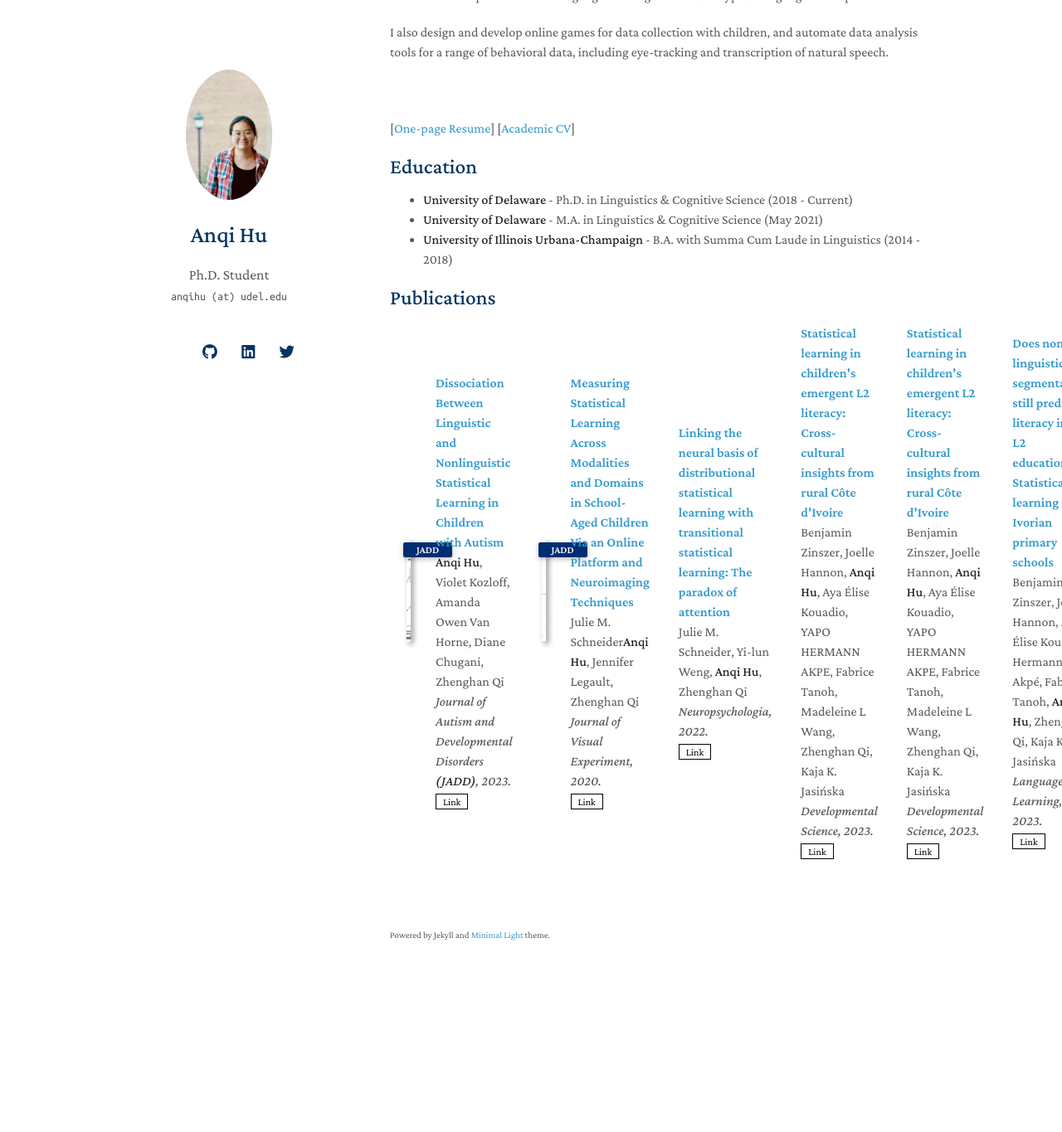
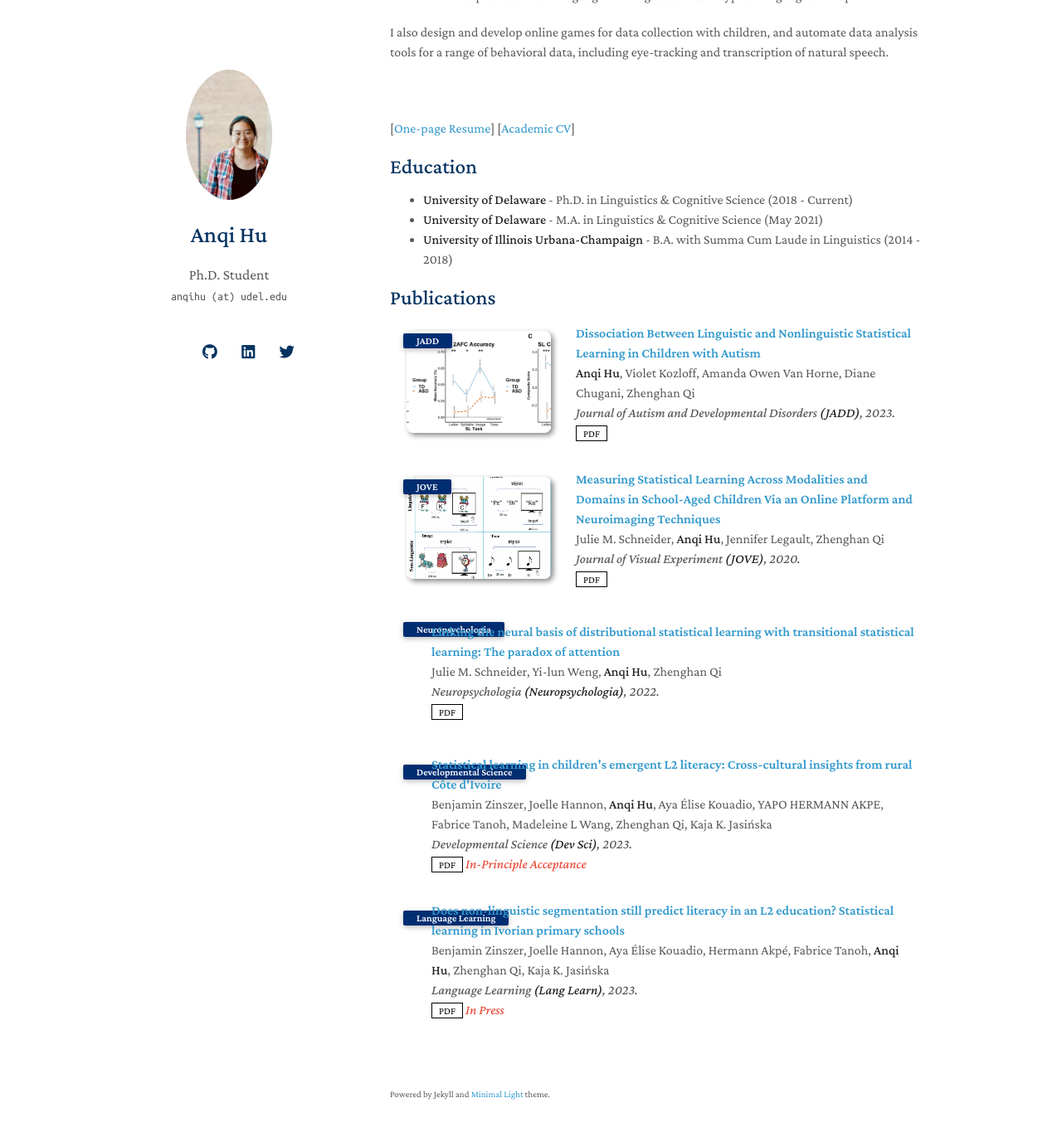
Before and after one commit to anqihu2/anqihu2.github.io, a Jekyll site: the page built from index.md, in a window 1280 px wide and 1400 px high, scrolled down 266 px. Shown: the top 1365 px of the window at 83% size. Built offline with Jekyll 4.4.1, drawn with Linux system fonts in a browser that asks for light colours; nearby versions of some CDN libraries; a style sheet for code colours, icons or effects is not loaded; our own code applies the rules of GitHub Pages for plain Markdown files; before the commit the page ends 1474 px from its top, so only the background shows below that.

Commit message:
Added academic CV. Updated Publications formatting.

```diff
--- /dev/null
+++ b/_data/publications.yml
@@ -0,0 +1,35 @@
+main:
+
+  - title: Dissociation Between Linguistic and Nonlinguistic Statistical Learning in Children with Autism
+    authors: <strong>Anqi Hu</strong>, Violet Kozloff, Amanda Owen Van Horne, Diane Chugani, Zhenghan Qi
+    conference_short: JADD
+    conference: Journal of Autism and Developmental Disorders <strong>(JADD)</strong>, 2023.
+    pdf: https://link.springer.com/article/10.1007/s10803-023-05902-1
+    image: ./assets/img/jadd_figure.png
+
+  - title: "Measuring Statistical Learning Across Modalities and Domains in School-Aged Children Via an Online Platform and Neuroimaging Techniques"
+    authors: Julie M. Schneider, <strong>Anqi Hu</strong>, Jennifer Legault, Zhenghan Qi
+    conference_short: JOVE
+    conference: Journal of Visual Experiment <strong>(JOVE)</strong>, 2020.
+    pdf: https://bpb-us-w2.wpmucdn.com/sites.udel.edu/dist/b/6253/files/2020/07/Schneider-et-al.-2020-Measuring-Statistical-Learning-Across-Modalities-and-Domains-in-School-Aged-Children-Via-an-Online-Platform-an.pdf
+    image: ./assets/img/jove_figure.jpeg
+
+  - title: "Linking the neural basis of distributional statistical learning with transitional statistical learning: The paradox of attention"
+    authors: Julie M. Schneider, Yi-lun Weng, <strong>Anqi Hu</strong>, Zhenghan Qi
+    conference_short: Neuropsychologia
+    conference: Neuropsychologia <strong>(Neuropsychologia)</strong>, 2022.
+    pdf: https://www.sciencedirect.com/science/article/abs/pii/S0028393222001439
+
+  - title: "Statistical learning in children's emergent L2 literacy: Cross-cultural insights from rural Côte d'Ivoire"
+    authors: Benjamin Zinszer, Joelle Hannon, <strong>Anqi Hu</strong>, Aya Élise Kouadio, YAPO HERMANN AKPE, Fabrice Tanoh, Madeleine L Wang, Zhenghan Qi, Kaja K. Jasińska
+    conference_short: Developmental Science
+    conference: Developmental Science <strong>(Dev Sci)</strong>, 2023.
+    pdf: https://osf.io/preprints/africarxiv/q8k5w/
+    notes: In-Principle Acceptance
+
+  - title: "Does non-linguistic segmentation still predict literacy in an L2 education? Statistical learning in Ivorian primary schools"
+    authors: Benjamin Zinszer, Joelle Hannon, Aya Élise Kouadio, Hermann Akpé, Fabrice Tanoh, <strong>Anqi Hu</strong>, Zhenghan Qi, Kaja K. Jasińska
+    conference_short: Language Learning
+    conference: Language Learning <strong>(Lang Learn)</strong>, 2023.
+    pdf: https://osf.io/6kc9m
+    notes: In Press
--- a/_includes/publications.md
+++ b/_includes/publications.md
@@ -3,77 +3,50 @@
 <div class="publications">
 <ol class="bibliography">
 
+{% for link in site.data.publications.main %}
+
 <li>
 <div class="pub-row">
-
   <div class="col-sm-3 abbr" style="position: relative;padding-right: 15px;padding-left: 15px;">
-    <img src="assets/img/jadd_figure.png" class="teaser img-fluid z-depth-1">
-    <abbr class="badge">JADD</abbr>
+    {% if link.image %}
+    <img src="{{ link.image }}" class="teaser img-fluid z-depth-1" style="width=100;height=40%">
+    {% endif %}
+    {% if link.conference_short %}
+    <abbr class="badge">{{ link.conference_short }}</abbr>
+    {% endif %}
   </div>
-
   <div class="col-sm-9" style="position: relative;padding-right: 15px;padding-left: 20px;">
-    <div class="title"><a href="https://link.springer.com/article/10.1007/s10803-023-05902-1">Dissociation Between Linguistic and Nonlinguistic Statistical Learning in Children with Autism</a></div>
-    <div class="author"><strong>Anqi Hu</strong>, Violet Kozloff, Amanda Owen Van Horne, Diane Chugani, Zhenghan Qi </div>
-    <div class="periodical"><em>Journal of Autism and Developmental Disorders <strong>(JADD)</strong>, 2023.</em></div>
+      <div class="title"><a href="{{ link.pdf }}">{{ link.title }}</a></div>
+      <div class="author">{{ link.authors }}</div>
+      <div class="periodical"><em>{{ link.conference }}</em>
+      </div>
     <div class="links">
-      <a href="https://link.springer.com/article/10.1007/s10803-023-05902-1" class="btn btn-sm z-depth-0" role="button" target="_blank" style="font-size:12px;">Link</a>
+      {% if link.pdf %}
+      <a href="{{ link.pdf }}" class="btn btn-sm z-depth-0" role="button" target="_blank" style="font-size:12px;">PDF</a>
+      {% endif %}
+      {% if link.code %}
+      <a href="{{ link.code }}" class="btn btn-sm z-depth-0" role="button" target="_blank" style="font-size:12px;">Code</a>
+      {% endif %}
+      {% if link.page %}
+      <a href="{{ link.page }}" class="btn btn-sm z-depth-0" role="button" target="_blank" style="font-size:12px;">Project Page</a>
+      {% endif %}
+      {% if link.bibtex %}
+      <a href="{{ link.bibtex }}" class="btn btn-sm z-depth-0" role="button" target="_blank" style="font-size:12px;">BibTex</a>
+      {% endif %}
+      {% if link.notes %}
+      <strong> <i style="color:#e74d3c">{{ link.notes }}</i></strong>
+      {% endif %}
+      {% if link.others %}
+      {{ link.others }}
+      {% endif %}
     </div>
   </div>
-
-  <div class="col-sm-3 abbr" style="position: relative;padding-right: 15px;padding-left: 15px;">
-    <img src="assets/img/jove_figure.jpeg" class="teaser img-fluid z-depth-1">
-    <abbr class="badge">JADD</abbr>
-  </div>
-
-  <div class="col-sm-9" style="position: relative;padding-right: 15px;padding-left: 20px;">
-    <div class="title"><a href="https://bpb-us-w2.wpmucdn.com/sites.udel.edu/dist/b/6253/files/2020/07/Schneider-et-al.-2020-Measuring-Statistical-Learning-Across-Modalities-and-Domains-in-School-Aged-Children-Via-an-Online-Platform-an.pdf">Measuring Statistical Learning Across Modalities and Domains in School-Aged Children Via an Online Platform and Neuroimaging Techniques</a></div>
-    <div class="author">Julie M. Schneider<strong>Anqi Hu</strong>, Jennifer Legault, Zhenghan Qi </div>
-    <div class="periodical"><em>Journal of Visual Experiment, 2020.</em></div>
-    <div class="links">
-      <a href="https://bpb-us-w2.wpmucdn.com/sites.udel.edu/dist/b/6253/files/2020/07/Schneider-et-al.-2020-Measuring-Statistical-Learning-Across-Modalities-and-Domains-in-School-Aged-Children-Via-an-Online-Platform-an.pdf" class="btn btn-sm z-depth-0" role="button" target="_blank" style="font-size:12px;">Link</a>
-    </div>
-  </div>
-
-  <div class="col-sm-9" style="position: relative;padding-right: 15px;padding-left: 20px;">
-    <div class="title"><a href="https://www.sciencedirect.com/science/article/abs/pii/S0028393222001439">Linking the neural basis of distributional statistical learning with transitional statistical learning: The paradox of attention</a></div>
-    <div class="author">Julie M. Schneider, Yi-lun Weng, <strong>Anqi Hu</strong>, Zhenghan Qi </div>
-    <div class="periodical"><em>Neuropsychologia, 2022.</em></div>
-    <div class="links">
-      <a href="https://www.sciencedirect.com/science/article/abs/pii/S0028393222001439" class="btn btn-sm z-depth-0" role="button" target="_blank" style="font-size:12px;">Link</a>
-    </div>
-  </div>
-
-  <div class="col-sm-9" style="position: relative;padding-right: 15px;padding-left: 20px;">
-    <div class="title"><a href="https://osf.io/preprints/africarxiv/q8k5w/">Statistical learning in children's emergent L2 literacy: Cross-cultural insights from rural Côte d'Ivoire</a></div>
-    <div class="author">Benjamin Zinszer, Joelle Hannon, <strong>Anqi Hu</strong>, Aya Élise Kouadio, YAPO HERMANN AKPE, Fabrice Tanoh, Madeleine L Wang, Zhenghan Qi, Kaja K. Jasińska</div>
-    <div class="periodical"><em>Developmental Science, 2023.</em></div>
-    <div class="links">
-      <a href="https://osf.io/preprints/africarxiv/q8k5w/" class="btn btn-sm z-depth-0" role="button" target="_blank" style="font-size:12px;">Link</a>
-    </div>
-  </div>
-
-  <div class="col-sm-9" style="position: relative;padding-right: 15px;padding-left: 20px;">
-    <div class="title"><a href="https://osf.io/preprints/africarxiv/q8k5w/">Statistical learning in children's emergent L2 literacy: Cross-cultural insights from rural Côte d'Ivoire</a></div>
-    <div class="author">Benjamin Zinszer, Joelle Hannon, <strong>Anqi Hu</strong>, Aya Élise Kouadio, YAPO HERMANN AKPE, Fabrice Tanoh, Madeleine L Wang, Zhenghan Qi, Kaja K. Jasińska</div>
-    <div class="periodical"><em>Developmental Science, 2023.</em></div>
-    <div class="links">
-      <a href="https://osf.io/preprints/africarxiv/q8k5w/" class="btn btn-sm z-depth-0" role="button" target="_blank" style="font-size:12px;">Link</a>
-    </div>
-  </div>
-
-  <div class="col-sm-9" style="position: relative;padding-right: 15px;padding-left: 20px;">
-    <div class="title"><a href="https://osf.io/6kc9m">Does non-linguistic segmentation still predict literacy in an L2 education? Statistical learning in Ivorian primary schools</a></div>
-    <div class="author">Benjamin Zinszer, Joelle Hannon, Aya Élise Kouadio, Hermann Akpé, Fabrice Tanoh, <strong>Anqi Hu</strong>, Zhenghan Qi, Kaja K. Jasińska</div>
-    <div class="periodical"><em>Language Learning, 2023.</em></div>
-    <div class="links">
-      <a href="https://osf.io/6kc9m" class="btn btn-sm z-depth-0" role="button" target="_blank" style="font-size:12px;">Link</a>
-    </div>
-  </div>
-
 </div>
 </li>
 
 <br>
 
+{% endfor %}
+
 </ol>
 </div>
```
Also changed, not shown: 1 other file.
